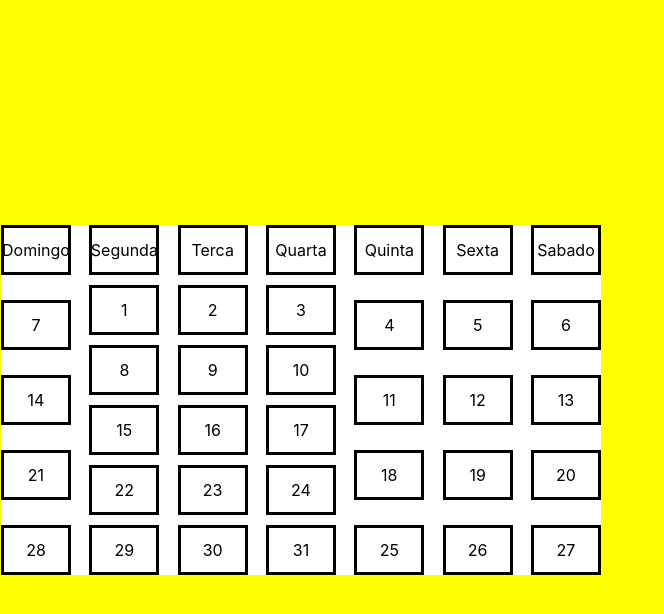
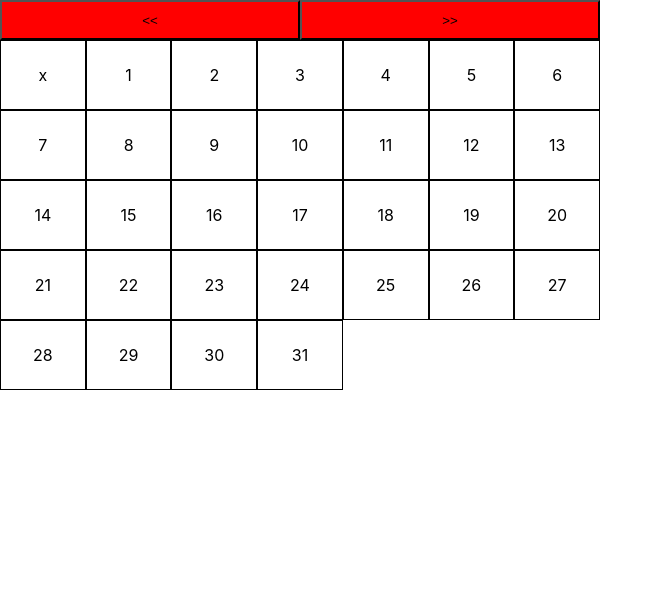
Before and after one commit to gracione/calendarioReact, a React (Create React App) app: page / in a window 1280 px wide. Shown: the top 614 px of the page, without its empty margins (0-664 px from the left). Built offline with nearby package versions, Linux system fonts and the light colour scheme.

Commit message:
adicionando bottao do calendario

```diff
--- a/src/App.tsx
+++ b/src/App.tsx
@@ -1,61 +1,75 @@
 import React from 'react';
-import Card from './components/card/Card';
+import Calendario from './components/card/Calendario';
 import './global.ts';
 import { Container } from './styles';
 import { GlobalStyle } from "./global";
 
+let mes=0;
 
-function App() {
+function CriarArrayCalendario(ano = 0, mes = 0) {
   let data = new Date();
-  let mesAtual = data.getMonth() + 1;
+  let mesAtual = data.getMonth() + 1 + mes;
   let diaAtual = data.getDay();
-  let anoAtual = data.getFullYear();
+  let anoAtual = data.getFullYear() + ano;
+  let diasDoMes = new Date(anoAtual, mesAtual, 0).getDate();
+  let dadosCalendario: any = []
 
-  let diasDoMes = new Date(anoAtual, mesAtual, 0).getDate();
-
-  let dadosCard : any= {
-    domingo: ['Domingo']
-    , segunda: ['Segunda']
-    , terca: ['Terca']
-    , quarta: ['Quarta']
-    , quinta: ['Quinta']
-    , sexta: ['Sexta']
-    , sabado: ['Sabado']
-  };
+  dadosCalendario[0] = [];
+  dadosCalendario[1] = [];
+  dadosCalendario[2] = [];
+  dadosCalendario[3] = [];
+  dadosCalendario[4] = [];
+  dadosCalendario[5] = [];
+  dadosCalendario[6] = [];
 
   for (let i = 1; i <= diasDoMes; i++) {
     if (0 == new Date(anoAtual, mesAtual - 1, i).getDay()) {
-      console.log(new Date(anoAtual, mesAtual - 1, i).getDay()+"-----"+i+"------");
-      dadosCard.domingo.push(i);
+      dadosCalendario[0].push(i);
     }
     if (1 == new Date(anoAtual, mesAtual - 1, i).getDay()) {
-      dadosCard.segunda.push(i);
+      dadosCalendario[1].push(i);
     }
     if (2 == new Date(anoAtual, mesAtual - 1, i).getDay()) {
-      dadosCard.terca.push(i);
+      dadosCalendario[2].push(i);
     }
     if (3 == new Date(anoAtual, mesAtual - 1, i).getDay()) {
-      dadosCard.quarta.push(i);
+      dadosCalendario[3].push(i);
     }
     if (4 == new Date(anoAtual, mesAtual - 1, i).getDay()) {
-      dadosCard.quinta.push(i);
+      dadosCalendario[4].push(i);
     }
     if (5 == new Date(anoAtual, mesAtual - 1, i).getDay()) {
-      dadosCard.sexta.push(i);
+      dadosCalendario[5].push(i);
     }
     if (6 == new Date(anoAtual, mesAtual - 1, i).getDay()) {
-      dadosCard.sabado.push(i);
+      dadosCalendario[6].push(i);
     }
   }
-
-let card = <Card
-  dias={dadosCard}
-></Card>;
-return (
-  <Container>
-    {card}
-    <GlobalStyle />
-  </Container>
-);
+  for (let i = 0; i <= 7; i++) {
+    let xs = new Date(anoAtual, mesAtual - 1, 0).getDay();
+    if (i <= xs) {
+      dadosCalendario[i].unshift('x');
+    }
+  }
+  return dadosCalendario;
+}
+function voltarMes(){
+  mes-=1;
+}
+function proximoMes(){
+  mes+=1;
+}
+function App() {
+  console.log(mes);
+  return (
+    <Container>
+      <button onClick={voltarMes}> {"<<"} </button>
+      <button onClick={proximoMes}> {">>"} </button>
+      <Calendario
+        dias={CriarArrayCalendario(0,mes)}
+      />
+      <GlobalStyle />
+    </Container>
+  );
 }
 export default App;
--- a/src/components/card/Card.tsx
+++ b/src/components/card/Calendario.tsx
@@ -1,5 +1,5 @@
 import React from "react";
-import { Calendario } from "./style";
+import { Calendari } from "./style";
 
 
 function OrganizarSemana(diaSemana: any) {
@@ -10,21 +10,21 @@ function OrganizarSemana(diaSemana: any) {
   return domingo;
 }
 
-function Card(dias: any) {
+function Calendario(dias: any) {
   let domingo, segunda, terca, quarta, quinta, sexta, sabado: any;
-  domingo = OrganizarSemana(dias.dias.domingo);
-  segunda = OrganizarSemana(dias.dias.segunda);
-  terca = OrganizarSemana(dias.dias.terca);
-  quarta = OrganizarSemana(dias.dias.quarta);
-  quinta = OrganizarSemana(dias.dias.quinta);
-  sexta = OrganizarSemana(dias.dias.sexta);
-  sabado = OrganizarSemana(dias.dias.sabado);
+  domingo = OrganizarSemana(dias.dias[0]);
+  segunda = OrganizarSemana(dias.dias[1]);
+  terca = OrganizarSemana(dias.dias[2]);
+  quarta = OrganizarSemana(dias.dias[3]);
+  quinta = OrganizarSemana(dias.dias[4]);
+  sexta = OrganizarSemana(dias.dias[5]);
+  sabado = OrganizarSemana(dias.dias[6]);
 
 
 
   return (
     <>
-      <Calendario>
+      <Calendari>
         <ul>
           {domingo}
         </ul>
@@ -46,11 +46,11 @@ function Card(dias: any) {
         <ul>
           {sabado}
         </ul>
-      </Calendario>
+      </Calendari>
     </>
   );
 
 
 }
 
-export default Card;
+export default Calendario;
--- a/src/components/card/style.ts
+++ b/src/components/card/style.ts
@@ -1,6 +1,6 @@
 import styled from "styled-components"
 
-export const Calendario = styled.div`
+export const Calendari = styled.div`
     width:600px;
     height:350px;
     background:white;
@@ -8,14 +8,13 @@ export const Calendario = styled.div`
     justify-content: space-between ;
 
     ul{
+        width: 15%;
         display: flex ;
         flex-direction: column ;
-        justify-content: space-between ;
 
         li{
-            border: solid ;
-            width: 70px;
-            height: 50px;
+            border: solid 1px;
+            height: 20%;
             list-style-type: none;
 
             display: flex ;
--- a/src/styles.ts
+++ b/src/styles.ts
@@ -1,16 +1,15 @@
 import styled from "styled-components"
 
 export const Container = styled.div`
-    background:yellow;
     height:100vh;
-
-    display:flex;
-    flex-direction: column;
-    justify-content: space-around;
-    padding:1px;
 
     a{
         text-decoration:none;
         color:black;
     }
+    button{
+        width: 300px;
+        height: 40px;
+        background-color: red;
+    }
     `;
```
